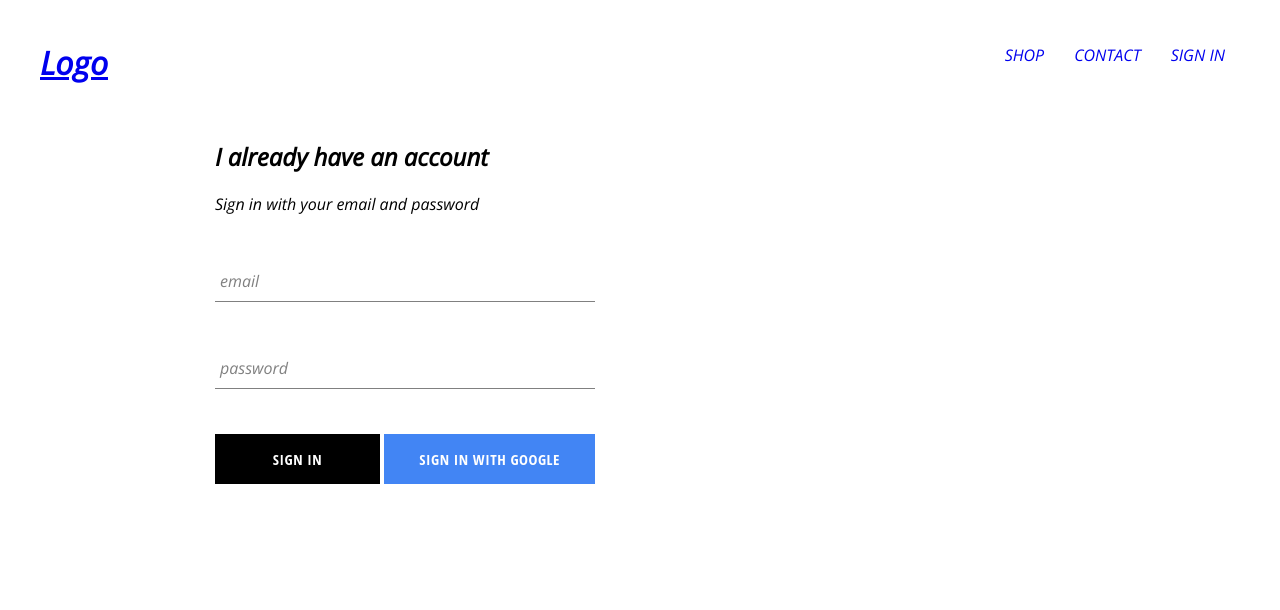
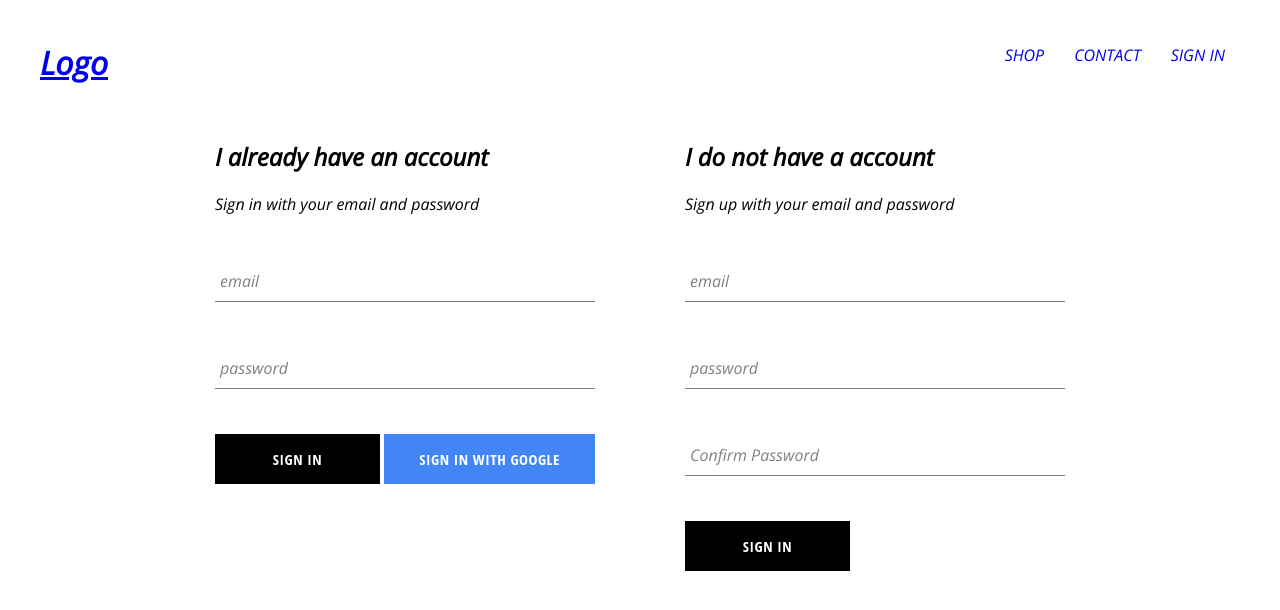
Before and after one commit to AkashMishraMS/E-commerce, a React (Create React App) app: page /signin in a window 1280 px wide. Shown: the top 610 px of the page. Built offline with nearby package versions, Linux system fonts and the light colour scheme.

Commit message:
sign up is created

```diff
--- a/src/Component/signUp/signUp.js
+++ b/src/Component/signUp/signUp.js
@@ -0,0 +1,81 @@
+import React from "react";
+import  "./signUp.scss";
+import FormInput from "../formInput/formInput";
+import CustomBtn from "../CustomeButton/customBtn";
+// import { SignInWithGoogle } from "../../firebase/utils";
+
+
+class SignUp extends React.Component {
+
+    state = {
+        email:'',
+        password:'',
+        confirmPassword:''
+    }
+    handleChange = (e) => {
+        const { name, value} = e.target
+        this.setState({
+            [name]:value
+        })
+    }
+    handleSubmit = (e) => {
+        console.log('handleSubmit')
+        e.preventDefault()
+        const { password, confirmPassword } = this.state
+
+        if (password !== confirmPassword) {
+             alert('password dont match')
+             return
+        }
+
+        try {
+            // auth
+            this.setState({ email:'', password:'', confirmPassword:''})
+        } catch (e){
+
+        }
+    }
+
+    render () {
+
+        return (
+
+            <div className='sign-up'>
+                <h2>I do not have a account</h2>
+                <span>Sign up with your email and password</span>
+
+                <form className='sign-up=form' onSubmit={this.handleSubmit}>
+                    <FormInput
+                    name='email'
+                    type='email'
+                    value={this.state.email}
+                    handleChange={this.handleChange}
+                    label = 'email'
+                    required
+                    />
+                    <FormInput
+                    type='password'
+                    name='password'
+                    label = 'password'
+                    value={this.state.password}
+                    handleChange={this.handleChange}
+                    required
+                    />
+                    <FormInput
+                    type='password'
+                    name='confirmPassword'
+                    label = 'Confirm Password'
+                    value={this.state.confirmPassword}
+                    handleChange={this.handleChange}
+                    required
+                    />
+        <div className='buttons'>
+        <CustomBtn type='submit'>Sign In</CustomBtn>
+        </div>
+                </form>
+            </div>
+        )
+    }
+}
+
+export default SignUp
--- a/src/Component/signUp/signUp.scss
+++ b/src/Component/signUp/signUp.scss
@@ -0,0 +1,9 @@
+.sign-up {
+    display: flex;
+    flex-direction: column;
+    width: 380px;
+
+    .title {
+      margin: 10px 0;
+    }
+  }
--- a/src/page/signIn-signUp/signInSignUp.js
+++ b/src/page/signIn-signUp/signInSignUp.js
@@ -1,11 +1,12 @@
 import React from 'react'
 import "./signInSignUp.scss";
 import SignIn from "../../Component/signIn/signIn";
-
+import SignUp from "../../Component/signUp/signUp";
 const SignSignup = () => (
 
     <div className='sign-in-and-sign-up'>
         <SignIn/>
+        <SignUp/>
     </div>
 )
 
```
